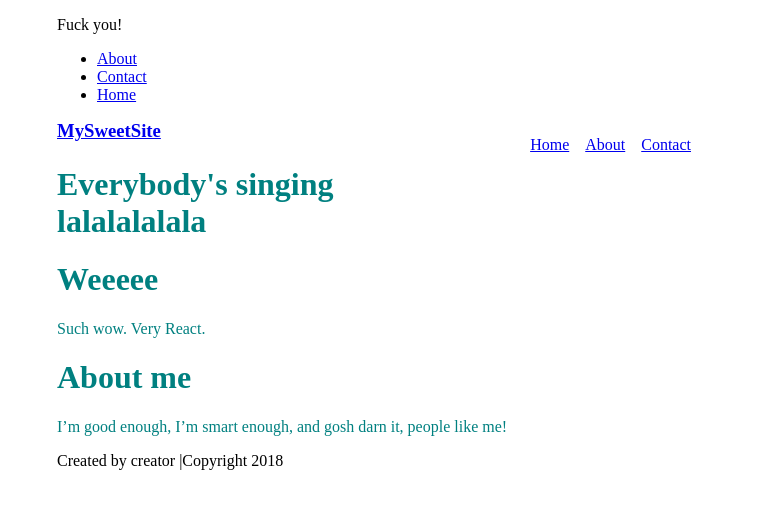
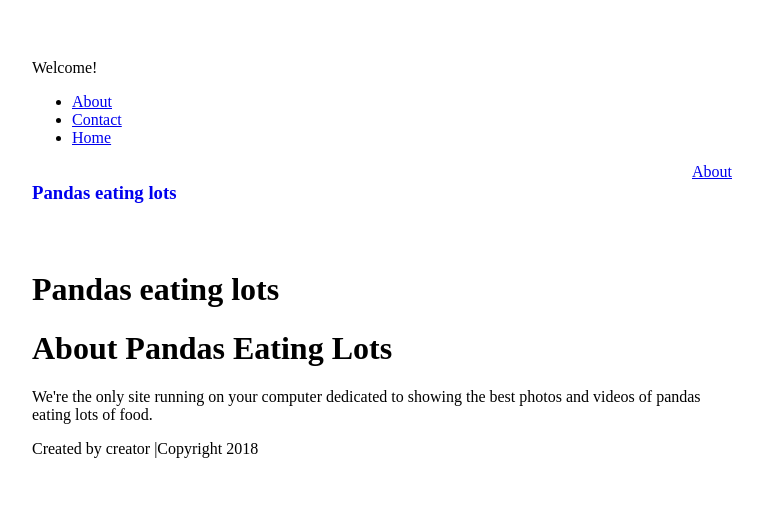
Before and after one commit to alfumit/gatsby-test, a Gatsby site: page /about in a window 1280 px wide. Shown: the whole page, without its empty margins (258-1019 px from the left). Built offline with nearby package versions, Linux system fonts and the light colour scheme; Gatsby itself is replaced by a stand-in of ours; some packages are replaced by stand-ins of ours.

Commit message:
Finished tutorial 4

```diff
--- a/gatsby-config.js
+++ b/gatsby-config.js
@@ -1,8 +1,9 @@
 module.exports = {
   siteMetadata: {
-    title: 'Gatsby Default Starter',
+    title: 'Pandas eating lots',
   },
   plugins: [
+    `gatsby-plugin-emotion`,
     'gatsby-plugin-react-helmet',
     {
       resolve: 'gatsby-plugin-typography',
--- a/package.json
+++ b/package.json
@@ -4,18 +4,23 @@
   "version": "1.0.0",
   "author": "Kyle Mathews <mathews.kyle@gmail.com>",
   "dependencies": {
+    "emotion": "^9.2.10",
+    "emotion-server": "^9.2.10",
     "gatsby": "^2.0.0",
+    "gatsby-plugin-emotion": "^2.0.0-rc.5",
     "gatsby-plugin-manifest": "^2.0.2",
     "gatsby-plugin-offline": "^2.0.5",
     "gatsby-plugin-react-helmet": "^3.0.0",
     "gatsby-plugin-typography": "^2.2.0",
     "react": "^16.5.1",
     "react-dom": "^16.5.1",
+    "react-emotion": "^9.2.10",
     "react-helmet": "^5.2.0",
     "react-typography": "^0.16.13",
     "typography": "^0.16.17",
     "typography-theme-bootstrap": "^0.16.7",
     "typography-theme-fairy-gates": "^0.15.11",
+    "typography-theme-kirkham": "^0.16.3",
     "typography-theme-lawton": "^0.15.10"
   },
   "keywords": [
--- a/src/components/layout-custom.js
+++ b/src/components/layout-custom.js
@@ -1,5 +1,8 @@
-import React from 'react'
-import { Link } from 'gatsby'
+import React from 'react';
+import { css } from 'react-emotion';
+import { StaticQuery, Link, graphql } from "gatsby"
+
+import { rhythm } from '../utils/typography';
 
 const ListLink = props => (
   <li style={{ display: `inline-block`, marginRight: `1rem` }}>
@@ -30,9 +33,9 @@ class SiteTop extends React.Component {
   }
 
   listGen() {
-    return this.state.navItems.map(item => {
+    return this.state.navItems.map((item, index) => {
       return (
-        <li key={item.id}>
+        <li key={index}>
           <Link to={item.link}> {item.title}</Link>
         </li>
       )
@@ -68,19 +71,41 @@ class Footer extends React.Component {
 }
 
 export default ({ children }) => (
-  <div style={{ margin: `0 auto`, maxWidth: 650, padding: `1.25rem 1 rem` }}>
-    <SiteTop label="Fuck you!" />
-    <header style={{ marginBottom: `1.5em` }}>
-      <Link to="/" style={{ textShadow: `none`, backgroundImage: `none` }}>
-        <h3 style={{ display: `inline` }}>MySweetSite</h3>
-      </Link>
-      <ul style={{ listStyle: `none`, float: `right` }}>
-        <ListLink to="/">Home</ListLink>
-        <ListLink to="/about">About</ListLink>
-        <ListLink to="/contact">Contact</ListLink>
-      </ul>
-    </header>
-    {children}
-    <Footer/>
-  </div>
+  <StaticQuery query={graphql`
+  query {
+    site{
+      siteMetadata {
+        title
+      }
+    }
+   }`
+  }
+
+    render={ data => (
+    <div className={css`
+      margin: 0 auto;
+      max-width: 700px;
+      padding: ${rhythm(2)};
+      padding-top: ${rhythm(1.5)}
+      `}>
+      <SiteTop label="Welcome!" />
+        <Link to={'/'}>
+          <h3
+            className={css`
+              margin-bottom: ${rhythm(2)};
+              display: inline-block;
+              font-style: normal;
+              `}>{data.site.siteMetadata.title}</h3>
+        </Link>
+        <Link to={`/about`}
+              className={css`
+              float: right;
+              `}>
+          About
+        </Link>
+      {children}
+      <Footer/>
+    </div>
+    )}
+  />
 )
--- a/src/pages/about.js
+++ b/src/pages/about.js
@@ -1,15 +1,27 @@
 import React from  'react';
+import { graphql } from 'gatsby';
+
 import HeaderCustom from '../components/header-custom';
 import Layout from '../components/layout-custom';
 
-export default () => (
+export default ({ data }) => (
   <Layout>
-    <div style={{color: 'teal'}}>
-      <HeaderCustom headerText={"Everybody's singing lalalalalala"} />
-      <HeaderCustom headerText={"Weeeee"} />
-      <p>Such wow. Very React.</p>
-      <h1>About me</h1>
-      <p>I’m good enough, I’m smart enough, and gosh darn it, people like me!</p>
+    <div>
+      <HeaderCustom headerText={data.site.siteMetadata.title} />
+      <h1>About Pandas Eating Lots</h1>
+      <p>
+        We're the only site running on your computer dedicated to showing the best
+        photos and videos of pandas eating lots of food.
+      </p>
     </div>
   </Layout>
 )
+
+export const query = graphql`
+  query {
+    site {
+      siteMetadata {
+        title
+      }
+    }
+   }`;
--- a/src/utils/typography.js
+++ b/src/utils/typography.js
@@ -1,6 +1,7 @@
 import Typography from 'typography';
-import fairyGateTheme from "typography-theme-fairy-gates";
+import kirkhamTheme from "typography-theme-kirkham";
 
-const typography = new Typography(fairyGateTheme);
+const typography = new Typography(kirkhamTheme);
 
 export default typography;
+export const rhythm = typography.rhythm;
```
Also changed, not shown: src/pages/index.js (+7 -8 lines), 1 other file.
